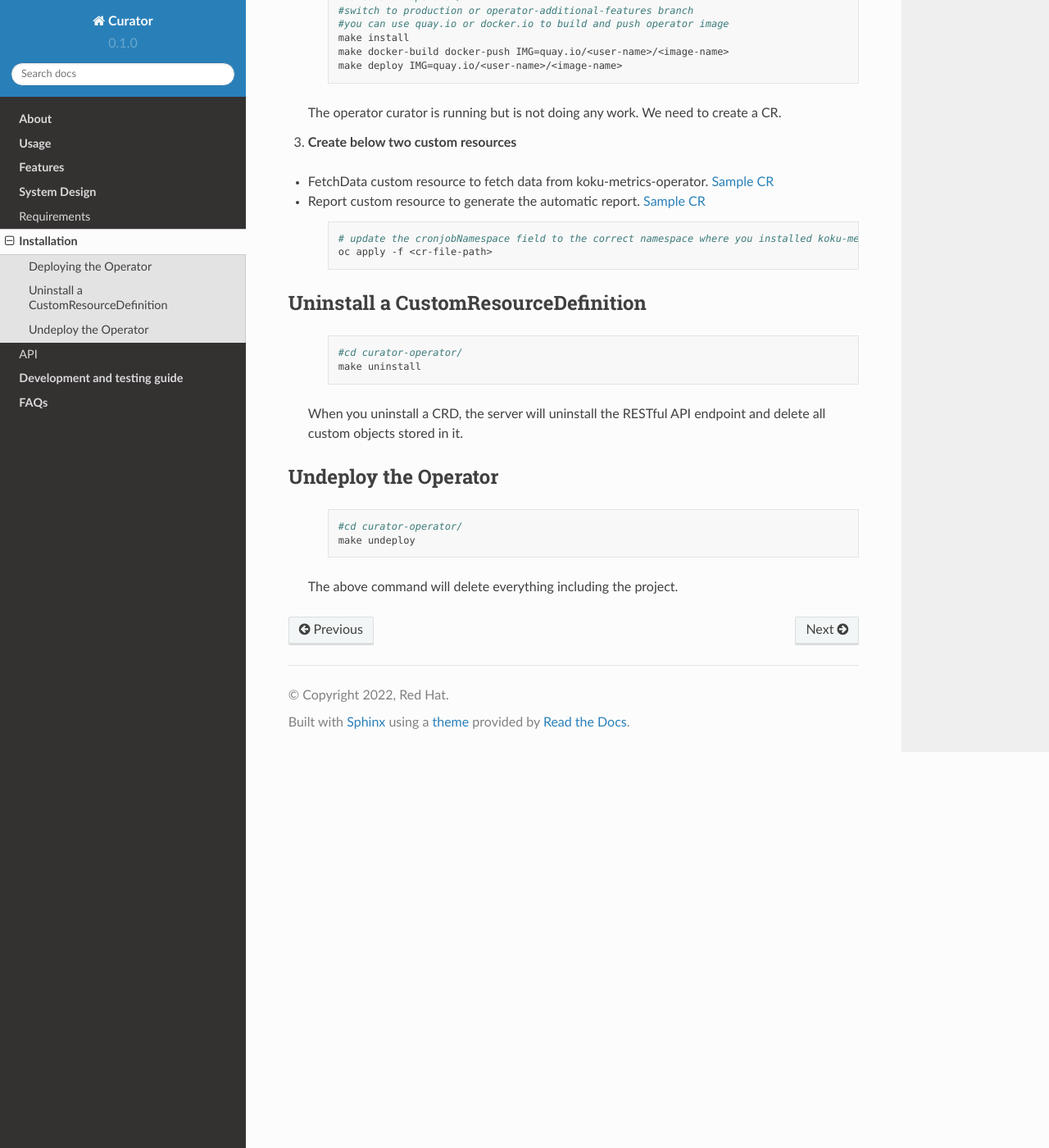
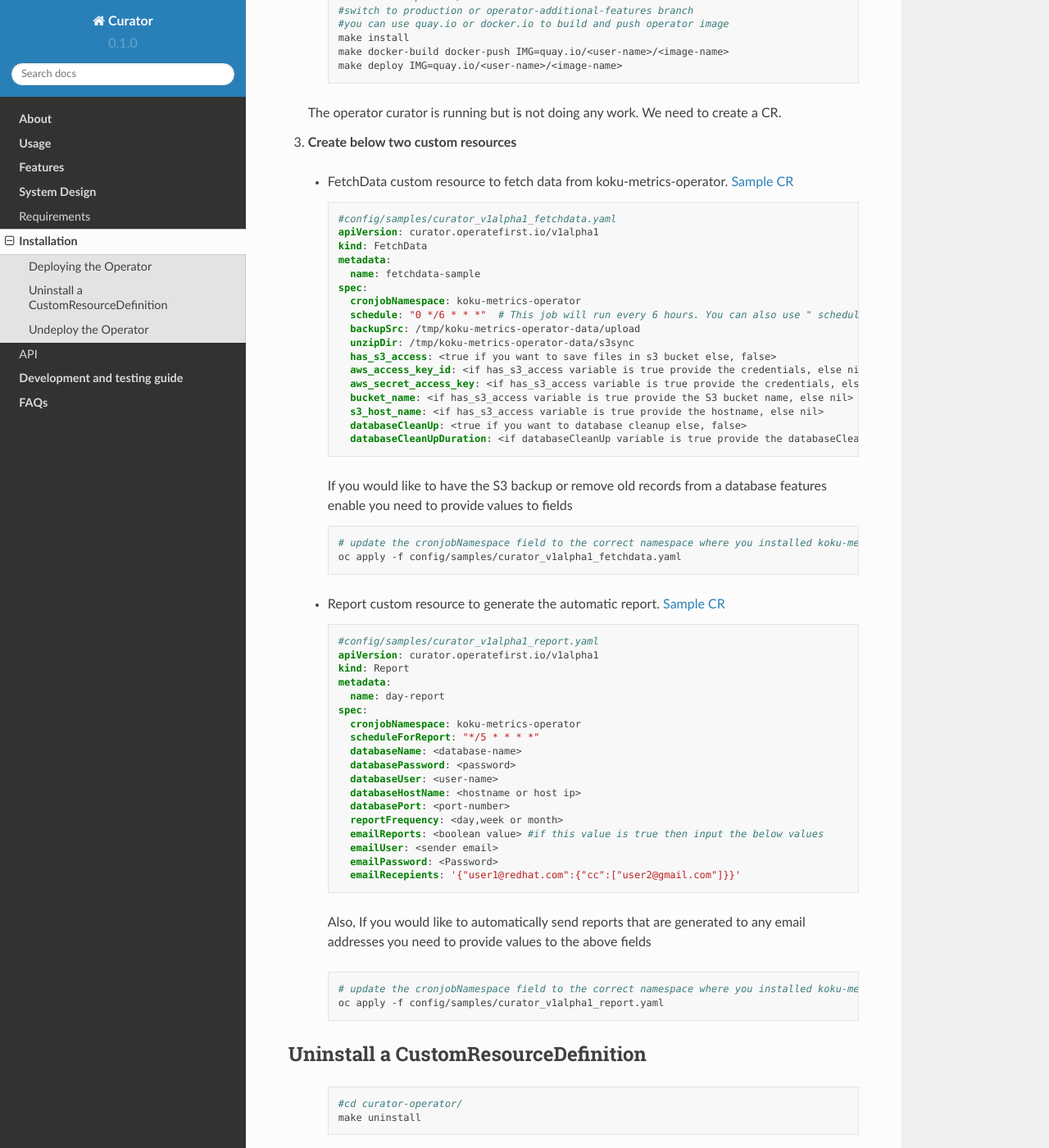
Before and after one commit to gagansk/curatorOperator, a Sphinx documentation site: the page built from docs/source/installation.rst, in a window 1280 px wide and 1400 px high, scrolled down 565 px. Shown: the whole window at 82% size. Built offline with Sphinx 7.4.7 and the Read the Docs theme 2.0.0, drawn with Linux system fonts in a browser that asks for light colours.

Commit message:
Documentation for database features and s3 backup

```diff
--- a/docs/source/installation.rst
+++ b/docs/source/installation.rst
@@ -33,14 +33,68 @@
 
 3. **Create below two custom resources**
 
-* FetchData custom resource to fetch data from koku-metrics-operator. `Sample CR <https://github.com/operate-first/curator-operator/blob/operator-additional-features/config/samples/curator_v1alpha1_fetchdata.yaml>`_
+  * FetchData custom resource to fetch data from koku-metrics-operator. `Sample CR <https://github.com/operate-first/curator-operator/blob/operator-additional-features/config/samples/curator_v1alpha1_fetchdata.yaml>`_
 
-* Report custom resource to generate the automatic report. `Sample CR <https://github.com/operate-first/curator-operator/blob/operator-additional-features/config/samples/curator_v1alpha1_report.yaml>`_
+    .. code:: yaml
+
+      #config/samples/curator_v1alpha1_fetchdata.yaml
+      apiVersion: curator.operatefirst.io/v1alpha1
+      kind: FetchData
+      metadata:
+        name: fetchdata-sample
+      spec:
+        cronjobNamespace: koku-metrics-operator
+        schedule: "0 */6 * * *"  # This job will run every 6 hours. You can also use " schedule: '* * * * *' " to run this cron job instantly
+        backupSrc: /tmp/koku-metrics-operator-data/upload
+        unzipDir: /tmp/koku-metrics-operator-data/s3sync
+        has_s3_access: <true if you want to save files in s3 bucket else, false>
+        aws_access_key_id: <if has_s3_access variable is true provide the credentials, else nil>
+        aws_secret_access_key: <if has_s3_access variable is true provide the credentials, else nil>
+        bucket_name: <if has_s3_access variable is true provide the S3 bucket name, else nil>
+        s3_host_name: <if has_s3_access variable is true provide the hostname, else nil>
+        databaseCleanUp: <true if you want to database cleanup else, false>
+        databaseCleanUpDuration: <if databaseCleanUp variable is true provide the databaseCleanUpDuration, else nil>
+
+
+    If you would like to have the S3 backup or remove old records from a database features enable you need to provide values to fields
+
+    .. code:: yaml
+
+       # update the cronjobNamespace field to the correct namespace where you installed koku-metrics-operator
+       oc apply -f config/samples/curator_v1alpha1_fetchdata.yaml
+
+
+  * Report custom resource to generate the automatic report. `Sample CR <https://github.com/operate-first/curator-operator/blob/operator-additional-features/config/samples/curator_v1alpha1_report.yaml>`_
+
+
+    .. code:: yaml
+
+       #config/samples/curator_v1alpha1_report.yaml
+       apiVersion: curator.operatefirst.io/v1alpha1
+       kind: Report
+       metadata:
+         name: day-report
+       spec:
+         cronjobNamespace: koku-metrics-operator
+         scheduleForReport: "*/5 * * * *"
+         databaseName: <database-name>
+         databasePassword: <password>
+         databaseUser: <user-name>
+         databaseHostName: <hostname or host ip>
+         databasePort: <port-number>
+         reportFrequency: <day,week or month>
+         emailReports: <boolean value> #if this value is true then input the below values
+         emailUser: <sender email>
+         emailPassword: <Password>
+         emailRecepients: '{"user1@redhat.com":{"cc":["user2@gmail.com"]}}'
+
+
+    Also, If you would like to automatically send reports that are generated to any email addresses you need to provide values to the above fields
 
    .. code:: yaml
 
        # update the cronjobNamespace field to the correct namespace where you installed koku-metrics-operator
-       oc apply -f <cr-file-path>
+       oc apply -f config/samples/curator_v1alpha1_report.yaml
 
 
 Uninstall a CustomResourceDefinition
--- a/docs/source/requirements.rst
+++ b/docs/source/requirements.rst
@@ -30,12 +30,11 @@
 
 * Need to have Postgres database up and running in a cluster to store all information.
 
-* We are currently using Postgres version 13.4 and config file specified `sample. <https://github.com/operate-first/curator-operator/blob/main/Documentation/config/postgres-database-cfg.yaml>`_
-
+* We are currently using Postgres version 13.4 and config file specified `sample <https://github.com/operate-first/curator-operator/blob/main/Documentation/config/postgres-database-cfg.yaml>`_ or you can use this `sample <https://github.com/operate-first/curator-operator/blob/operator-additional-features/Documentation/config/postgres-database-monitor.yaml>`_ for the database utilization alert feature for which you need to provide values for EMAIL_USER, EMAIL_PASS, EMAIL_RECI, MEM_LIMIT env variables.
 
 **Create database secrets**
 
-* First, create project/namespace using below command or web console
+* First, create project/namespace using the below command or web console
 
         ::
 
```
